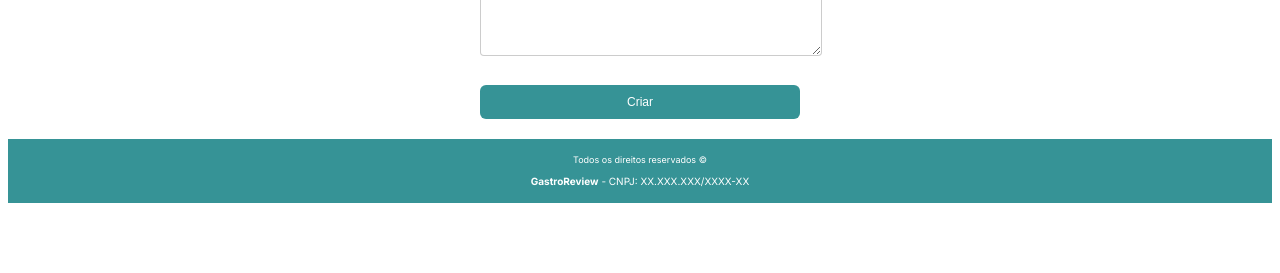
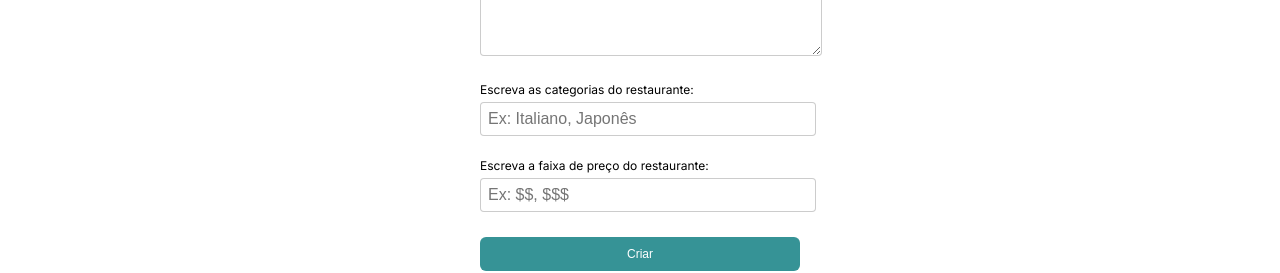
Before and after one commit to enz03/trabalho-eng-soft, a Next.js app: page /create_restaurant in a window 1280 px wide. Shown: the part 474-747 px from the top of the page. Built offline with nearby package versions, Linux system fonts and the light colour scheme; no server answers.

Commit message:
forms create_restaurant

```diff
--- a/src/app/_components/create_restaurant/create_restaurant.tsx
+++ b/src/app/_components/create_restaurant/create_restaurant.tsx
@@ -3,7 +3,6 @@ import Link from 'next/link';
 import styles from './create_restaurant.module.css';
 import { signIn, signOut, useSession } from "next-auth/react";
 import { useState } from 'react';
-
 
 export default function Cadastro() {
   const [formData, setFormData] = useState({
@@ -11,16 +10,19 @@ export default function Cadastro() {
     name: '',
     description: '',
     location: '',
+    categories: '', // Adicionado
+    price_range: '', // Adicionado
   });
 
-  const handleChange = (e:any) => {
+  const handleChange = (e: any) => {
     const { name, value } = e.target;
     setFormData((prev) => ({
       ...prev,
       [name]: value,
     }));
   };
-  const handleSubmit = (e:any) => {
+
+  const handleSubmit = (e: any) => {
     e.preventDefault();
 
     fetch('/api/restaurants', {
@@ -42,10 +44,12 @@ export default function Cadastro() {
         console.log('Restaurante criado com sucesso:', data);
         alert('Restaurante criado com sucesso!');
         setFormData({
-          user_id: 1,
+          user_id: 41,
           name: '',
           description: '',
           location: '',
+          categories: '', // Resetar o valor
+          price_range: '', // Resetar o valor
         });
       })
       .catch((error) => {
@@ -63,9 +67,7 @@ export default function Cadastro() {
     <main className={styles.main}>
       <div className={styles.container}>
         <h1 className={styles.heading}>Criar restaurante</h1>
-        <div className={styles.dividerOu}>
-
-        </div>
+        <div className={styles.dividerOu}></div>
         <form onSubmit={handleSubmit}>
           <p className={styles.nome}>Escreva o nome do restaurante.</p>
           <div className={styles.usuario}>
@@ -101,11 +103,37 @@ export default function Cadastro() {
               autoComplete="off"
             ></textarea>
           </div>
+
+          {/* Novo campo: Categorias */}
+          <p className={styles.nome}>Escreva as categorias do restaurante:</p>
+          <div className={styles.usuario}>
+            <input
+              type="text"
+              name="categories"
+              value={formData.categories}
+              onChange={handleChange}
+              placeholder="Ex: Italiano, Japonês"
+              autoComplete="off"
+            />
+          </div>
+
+          {/* Novo campo: Faixa de preço */}
+          <p className={styles.nome}>Escreva a faixa de preço do restaurante:</p>
+          <div className={styles.usuario}>
+            <input
+              type="text"
+              name="price_range"
+              value={formData.price_range}
+              onChange={handleChange}
+              placeholder="Ex: $$, $$$"
+              autoComplete="off"
+            />
+          </div>
+
           <div className={styles.entrar}>
             <input type="submit" value="Criar" />
           </div>
         </form>
-
       </div>
     </main>
   );
```
Lines whose indentation alone changed are shown as unchanged.
